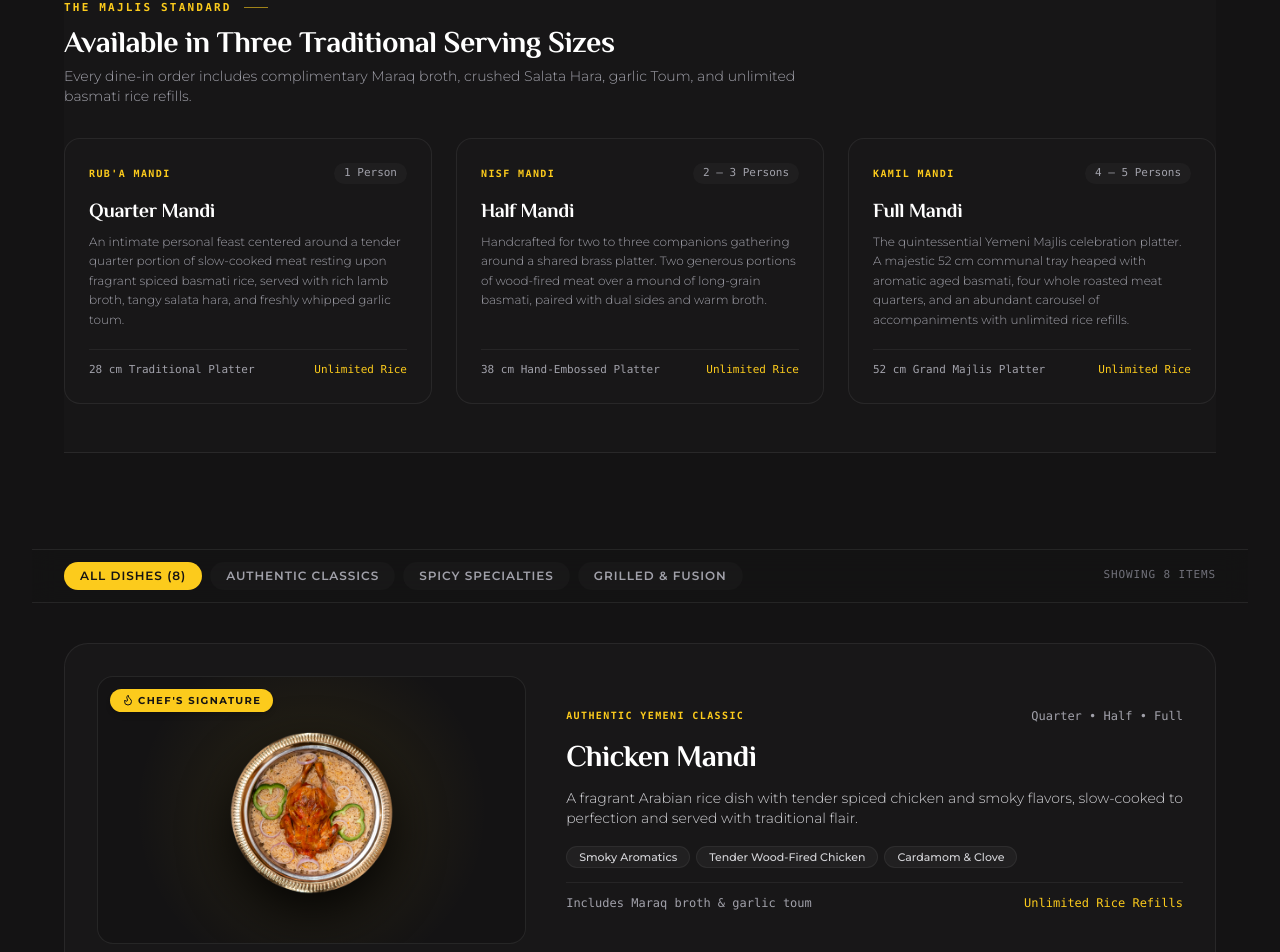
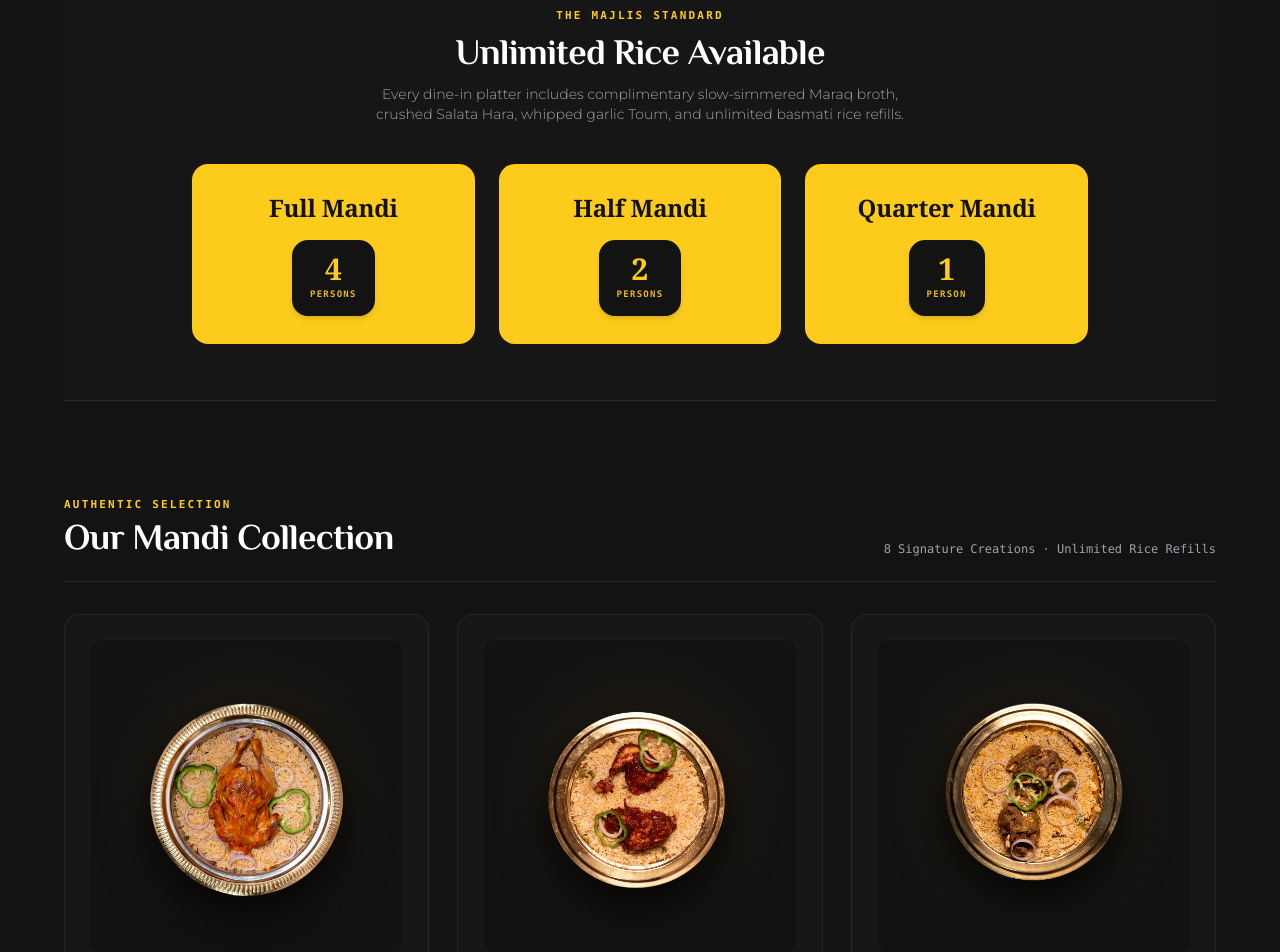
Before and after one commit to Shamil-Koorimannil/Mandi-Manzil, a Next.js app: page /menu in a window 1280 px wide. Shown: the part 520-1472 px from the top of the page. Built offline with nearby package versions, Linux system fonts and the light colour scheme.

Commit message:
feat: un-categorize dishes on menu page for unified showcase

```diff
--- a/src/components/menu/MenuClient.tsx
+++ b/src/components/menu/MenuClient.tsx
@@ -1,266 +1,140 @@
 "use client";
 
-import { useState } from "react";
 import Image from "next/image";
 import Link from "next/link";
-import { ArrowRight, Flame } from "lucide-react";
-import { DISHES, Dish, MANDI_PORTIONS } from "@/data/dishes";
-
-type CategoryFilter = "all" | "classic" | "specialty" | "fusion";
+import { ArrowRight } from "lucide-react";
+import { DISHES, MANDI_PORTIONS } from "@/data/dishes";
 
 export function MenuClient() {
-  const [activeCategory, setActiveCategory] = useState<CategoryFilter>("all");
-
-  const filteredDishes =
-    activeCategory === "all"
-      ? DISHES
-      : DISHES.filter((dish) => dish.category === activeCategory);
-
   return (
     <div className="space-y-16 lg:space-y-24">
-      {/* 1. Serving Sizes Strip: Full, Half, Quarter (Clear, Minimal, Architectural) */}
-      <div className="border-y border-white/[0.08] py-8 lg:py-12 bg-white/[0.01]">
-        <div className="max-w-3xl mb-8">
-          <div className="flex items-center gap-3 mb-2">
-            <span className="text-[10px] sm:text-[11px] font-semibold tracking-[0.2em] uppercase text-brand-yellow font-mono">
+      {/* 1. Traditional Portion Sizes Strip */}
+      <div className="border-y border-white/[0.08] py-10 lg:py-14 bg-white/[0.01]">
+        <div className="text-center max-w-2xl mx-auto mb-10">
+          <span className="text-[11px] font-semibold tracking-[0.2em] uppercase text-brand-yellow font-mono block mb-2">
             The Majlis Standard
           </span>
-            <span className="w-6 h-[1px] bg-brand-yellow/60" />
-          </div>
-          <h2 className="font-philosopher text-2xl sm:text-3xl font-bold text-white">
-            Available in Three Traditional Serving Sizes
+          <h2 className="font-philosopher text-2xl sm:text-3xl lg:text-4xl font-bold text-white mb-3">
+            Unlimited Rice Available
           </h2>
-          <p className="text-xs sm:text-sm text-zinc-400 font-light mt-1.5 leading-relaxed">
-            Every dine-in order includes complimentary Maraq broth, crushed Salata Hara, garlic Toum, and unlimited basmati rice refills.
+          <p className="text-xs sm:text-sm text-zinc-400 font-light max-w-xl mx-auto leading-relaxed">
+            Every dine-in platter includes complimentary slow-simmered Maraq broth, crushed Salata Hara, whipped garlic Toum, and unlimited basmati rice refills.
           </p>
         </div>
 
-        <div className="grid grid-cols-1 md:grid-cols-3 gap-5 lg:gap-6">
-          {MANDI_PORTIONS.map((portion) => (
+        {/* 3 Portion Cards (Exact Minimal Design) */}
+        <div className="grid grid-cols-1 md:grid-cols-3 gap-5 lg:gap-6 max-w-4xl mx-auto">
+          {[
+            { id: "full", name: "Full Mandi", persons: 4 },
+            { id: "half", name: "Half Mandi", persons: 2 },
+            { id: "quarter", name: "Quarter Mandi", persons: 1 },
+          ].map((portion) => (
             <div
               key={portion.id}
-              className="p-5 sm:p-6 rounded-2xl bg-[#181718] border border-white/[0.07] flex flex-col justify-between"
+              className="group rounded-2xl bg-[#FCCB1C] py-7 px-6 text-[#141314] flex flex-col items-center justify-center transition-all duration-300 hover:-translate-y-1.5 hover:shadow-[0_15px_30px_rgba(252,203,28,0.25)]"
             >
-              <div>
-                <div className="flex items-center justify-between mb-3">
-                  <span className="text-[10px] font-mono uppercase tracking-widest text-brand-yellow font-semibold">
-                    {portion.arabicName}
-                  </span>
-                  <span className="text-[11px] font-mono text-zinc-400 font-medium px-2.5 py-0.5 bg-white/[0.03] rounded-full">
-                    {portion.serves}
-                  </span>
-                </div>
-
-                <h3 className="font-philosopher text-xl font-bold text-white mb-2">
-                  {portion.title}
+              <h3 className="text-2xl font-serif font-bold text-[#141314] mb-4 tracking-tight">
+                {portion.name}
               </h3>
 
-                <p className="text-xs text-zinc-400 font-light leading-relaxed">
-                  {portion.description}
-                </p>
-              </div>
-
-              <div className="mt-5 pt-3 border-t border-white/[0.06] flex items-center justify-between text-[11px] font-mono text-zinc-400">
-                <span>{portion.platterScale}</span>
-                <span className="text-brand-yellow font-medium">Unlimited Rice</span>
+              <div className="w-18 h-18 py-3 px-4 rounded-2xl bg-[#141314] text-[#FCCB1C] flex flex-col items-center justify-center border-2 border-[#141314] shadow-md transition-transform duration-300 group-hover:scale-105">
+                <span className="text-3xl font-serif font-bold leading-none">
+                  {portion.persons}
+                </span>
+                <span className="text-[9px] font-mono tracking-widest uppercase mt-1 text-[#FCCB1C]/90 font-semibold">
+                  {portion.persons === 1 ? "PERSON" : "PERSONS"}
+                </span>
               </div>
             </div>
           ))}
         </div>
       </div>
 
-      {/* 2. Sticky Category Navigation Sub-bar */}
-      <div className="space-y-10">
-        <div className="sticky top-[61px] z-20 bg-[#141314]/95 backdrop-blur-md border-y border-white/[0.08] py-3 -mx-4 sm:-mx-6 lg:-mx-8 px-4 sm:px-6 lg:px-8 flex flex-wrap items-center justify-between gap-3">
-          <div className="flex flex-wrap items-center gap-1.5 sm:gap-2">
-            {[
-              { id: "all", label: `All Dishes (${DISHES.length})` },
-              { id: "classic", label: "Authentic Classics" },
-              { id: "specialty", label: "Spicy Specialties" },
-              { id: "fusion", label: "Grilled & Fusion" },
-            ].map((tab) => {
-              const isActive = activeCategory === tab.id;
-              return (
-                <button
-                  key={tab.id}
-                  type="button"
-                  onClick={() => setActiveCategory(tab.id as CategoryFilter)}
-                  className={`px-4 py-1.5 text-xs font-semibold uppercase tracking-[0.08em] rounded-full transition-colors duration-200 cursor-pointer ${
-                    isActive
-                      ? "bg-brand-yellow text-[#141314] font-bold"
-                      : "text-zinc-400 hover:text-white bg-white/[0.02] hover:bg-white/[0.05]"
-                  }`}
-                >
-                  {tab.label}
-                </button>
-              );
-            })}
+      {/* 2. Unified All Mandi Dishes Collection (No Categories) */}
+      <div className="space-y-8">
+        <div className="flex flex-col sm:flex-row sm:items-end justify-between gap-4 border-b border-white/[0.08] pb-6">
+          <div>
+            <span className="text-[11px] font-mono uppercase tracking-[0.2em] text-brand-yellow font-bold block mb-1">
+              Authentic Selection
+            </span>
+            <h2 className="font-philosopher text-3xl sm:text-4xl font-bold text-white">
+              Our Mandi Collection
+            </h2>
           </div>
-
-          <span className="text-[11px] font-mono text-zinc-500 uppercase tracking-wider hidden md:inline">
-            Showing {filteredDishes.length} Items
+          <span className="text-xs font-mono text-zinc-400">
+            {DISHES.length} Signature Creations · Unlimited Rice Refills
           </span>
         </div>
 
-        {/* 3. Selective Visual Treatment: Signatures + Editorial Layout */}
-        <div className="space-y-10">
-
-          {/* Featured Dishes (Chef's Specials get Hero Visual Treatment) */}
-          <div className="space-y-6">
-            {filteredDishes
-              .filter((d) => d.isChefSpecial)
-              .map((dish) => (
+        {/* Unified Responsive Dish Grid */}
+        <div className="grid grid-cols-1 md:grid-cols-2 lg:grid-cols-3 gap-6 sm:gap-7">
+          {DISHES.map((dish) => (
             <article
               key={dish.id}
-                  className="p-6 sm:p-8 rounded-3xl bg-[#181718] border border-white/[0.07] hover:border-brand-yellow/30 transition-colors duration-200"
+              className="group flex flex-col justify-between rounded-2xl bg-[#161517] border border-white/[0.07] p-6 transition-all duration-300 hover:border-brand-yellow/40 hover:-translate-y-1.5 hover:shadow-[0_15px_30px_rgba(0,0,0,0.7)]"
             >
-                  <div className="grid grid-cols-1 lg:grid-cols-12 gap-6 lg:gap-10 items-center">
-
-                    {/* Visual Cut (5 cols) */}
-                    <div className="lg:col-span-5 relative aspect-[4/3] sm:aspect-[16/10] rounded-2xl overflow-hidden border border-white/[0.08] bg-[#141314] flex items-center justify-center p-4 group">
+              <div>
+                {/* Platter with Rice */}
+                <div className="relative w-full aspect-square rounded-xl overflow-hidden mb-5 bg-[#121113] flex items-center justify-center p-4 border border-white/[0.04]">
                   <div className="absolute inset-0 bg-[radial-gradient(circle_at_center,rgba(252,203,28,0.1)_0%,transparent_70%)] pointer-events-none" />
-                      <div className="relative w-full h-full drop-shadow-[0_20px_25px_rgba(0,0,0,0.85)]">
+                  <div className="relative w-full h-full drop-shadow-[0_20px_25px_rgba(0,0,0,0.9)] transition-transform duration-500 ease-out group-hover:scale-106">
                     <Image
                       src={dish.image}
                       alt={dish.name}
                       fill
-                          sizes="(max-width: 1024px) 100vw, 40vw"
-                          className="object-contain filter contrast-[1.05] transform transition-transform duration-700 ease-[cubic-bezier(0.16,1,0.3,1)] group-hover:scale-105"
+                      sizes="(max-width: 768px) 100vw, (max-width: 1200px) 50vw, 33vw"
+                      className="object-contain filter contrast-[1.05]"
                     />
-                      </div>
-                      <div className="absolute top-3 left-3 bg-brand-yellow text-[#141314] text-[10px] font-bold uppercase tracking-widest px-3 py-1 rounded-full flex items-center gap-1 shadow-md z-10">
-                        <Flame className="w-3 h-3 text-[#141314]" />
-                        <span>Chef&apos;s Signature</span>
                   </div>
                 </div>
 
-                    {/* Content (7 cols) */}
-                    <div className="lg:col-span-7 space-y-3.5">
-                      <div className="flex flex-wrap items-center justify-between gap-2">
-                        <span className="text-[10px] font-mono uppercase tracking-widest text-brand-yellow font-bold">
-                          {dish.category === "classic"
-                            ? "Authentic Yemeni Classic"
-                            : dish.category === "specialty"
-                            ? "Arabic Spice Specialty"
-                            : "Wood-Fired Fusion"}
-                        </span>
-                        <span className="text-xs font-mono text-zinc-400">
-                          Quarter • Half • Full
-                        </span>
-                      </div>
-
-                      <h3 className="font-philosopher text-2xl sm:text-3xl font-bold text-white">
+                {/* Dish Name */}
+                <h3 className="font-philosopher text-2xl font-bold text-white mb-2.5 group-hover:text-brand-yellow transition-colors">
                   {dish.name}
                 </h3>
 
-                      <p className="text-xs sm:text-sm text-zinc-300 font-light leading-relaxed">
+                {/* Description */}
+                <p className="text-xs sm:text-sm text-zinc-400 font-light leading-relaxed mb-4">
                   {dish.description}
                 </p>
 
-                      <div className="pt-1 flex flex-wrap items-center gap-1.5">
+                {/* Flavor Notes */}
+                <div className="flex flex-wrap gap-1.5 mb-5">
                   {dish.flavorNotes.map((note) => (
                     <span
                       key={note}
-                            className="text-[11px] font-medium text-zinc-300 bg-white/[0.04] px-3 py-0.5 rounded-full border border-white/[0.06]"
-                          >
-                            {note}
-                          </span>
-                        ))}
-                      </div>
-
-                      <div className="pt-3 border-t border-white/[0.06] flex items-center justify-between text-xs text-zinc-400 font-mono">
-                        <span>Includes Maraq broth &amp; garlic toum</span>
-                        <span className="text-brand-yellow font-medium">Unlimited Rice Refills</span>
-                      </div>
-                    </div>
-
-                  </div>
-                </article>
-              ))}
-          </div>
-
-          {/* Complementary Menu Roster (Clean, High-Readability Editorial Format) */}
-          {filteredDishes.some((d) => !d.isChefSpecial) && (
-            <div className="pt-6">
-              <h3 className="font-philosopher text-2xl font-bold text-white mb-5">
-                Specialty &amp; Fusion Selections
-              </h3>
-
-              <div className="grid grid-cols-1 md:grid-cols-2 gap-5">
-                {filteredDishes
-                  .filter((d) => !d.isChefSpecial)
-                  .map((dish) => (
-                    <article
-                      key={dish.id}
-                      className="p-5 sm:p-6 rounded-2xl bg-[#181718] border border-white/[0.06] hover:border-brand-yellow/30 transition-all flex flex-col justify-between group"
-                    >
-                      <div>
-                        {/* Dish Product Image Showcase */}
-                        <div className="relative w-full h-44 sm:h-48 rounded-xl overflow-hidden mb-4 bg-[#141314] border border-white/[0.04] flex items-center justify-center p-3">
-                          <div className="absolute inset-0 bg-[radial-gradient(circle_at_center,rgba(252,203,28,0.08)_0%,transparent_70%)] pointer-events-none" />
-                          <div className="relative w-full h-full drop-shadow-[0_15px_20px_rgba(0,0,0,0.85)]">
-                            <Image
-                              src={dish.image}
-                              alt={dish.name}
-                              fill
-                              sizes="(max-width: 768px) 100vw, 50vw"
-                              className="object-contain filter contrast-[1.05] transition-transform duration-500 group-hover:scale-105"
-                            />
-                          </div>
-                          <span className="absolute top-2.5 right-2.5 text-[10px] font-mono uppercase tracking-widest text-zinc-300 px-2.5 py-0.5 bg-black/70 backdrop-blur-md rounded-full border border-white/10 z-10">
-                            {dish.category}
-                          </span>
-                        </div>
-
-                        <div className="space-y-2">
-                          <h4 className="font-philosopher text-xl font-bold text-white group-hover:text-brand-yellow transition-colors">
-                            {dish.name}
-                          </h4>
-
-                          <p className="text-xs text-zinc-400 font-light leading-relaxed">
-                            {dish.description}
-                          </p>
-
-                          <div className="flex flex-wrap gap-1.5 pt-1">
-                            {dish.flavorNotes.map((note) => (
-                              <span
-                                key={note}
-                                className="text-[10px] text-zinc-400 bg-white/[0.03] px-2.5 py-0.5 rounded-full"
+                      className="text-[11px] text-zinc-300 bg-white/[0.03] px-2.5 py-0.5 rounded-full border border-white/[0.05]"
                     >
                       {note}
                     </span>
                   ))}
                 </div>
               </div>
-                      </div>
 
-                      <div className="mt-4 pt-3 border-t border-white/[0.06] flex items-center justify-between text-xs text-zinc-500 font-mono">
+              {/* Card Meta Footer */}
+              <div className="pt-4 border-t border-white/[0.06] flex items-center justify-between text-xs font-mono text-zinc-400">
                 <span>Quarter • Half • Full</span>
-                        <span className="text-brand-yellow">Unlimited Rice</span>
+                <span className="text-brand-yellow font-medium">Unlimited Rice</span>
               </div>
             </article>
           ))}
         </div>
       </div>
-          )}
 
-        </div>
-      </div>
-
-      {/* 4. Dining Invitation & Branch Locator Footer */}
+      {/* 3. Dining Invitation & Branch Locator Footer */}
       <div className="p-8 sm:p-12 rounded-3xl bg-[#100F10] border border-white/[0.08] text-center max-w-4xl mx-auto space-y-4">
         <span className="text-[10px] font-mono uppercase tracking-[0.2em] text-brand-yellow font-bold">
           Dine-In • Takeaway • Banquets
         </span>
         <h3 className="font-philosopher text-2xl sm:text-3xl font-bold text-white">
-          Experience Fresh Mandi at Your Local Branch
+          Experience Fresh Mandi at Your Nearest Branch
         </h3>
         <p className="text-xs sm:text-sm text-zinc-400 font-light max-w-xl mx-auto leading-relaxed">
-          Prepared fresh multiple times daily across all 16 locations in Kerala. Unlimited basmati rice refills for every table.
+          Prepared fresh multiple times daily across all 16 locations in Kerala. Unlimited basmati rice refills for every dine-in table.
         </p>
         <div className="pt-2">
           <Link href="/branches" className="btn-primary group inline-flex">
-            <span>Find Nearest Branch &amp; Reserve</span>
+            <span>Find Nearest Branch</span>
             <ArrowRight className="w-4 h-4 transition-transform duration-200 group-hover:translate-x-1" />
           </Link>
         </div>
```
Lines whose indentation alone changed are shown as unchanged.
